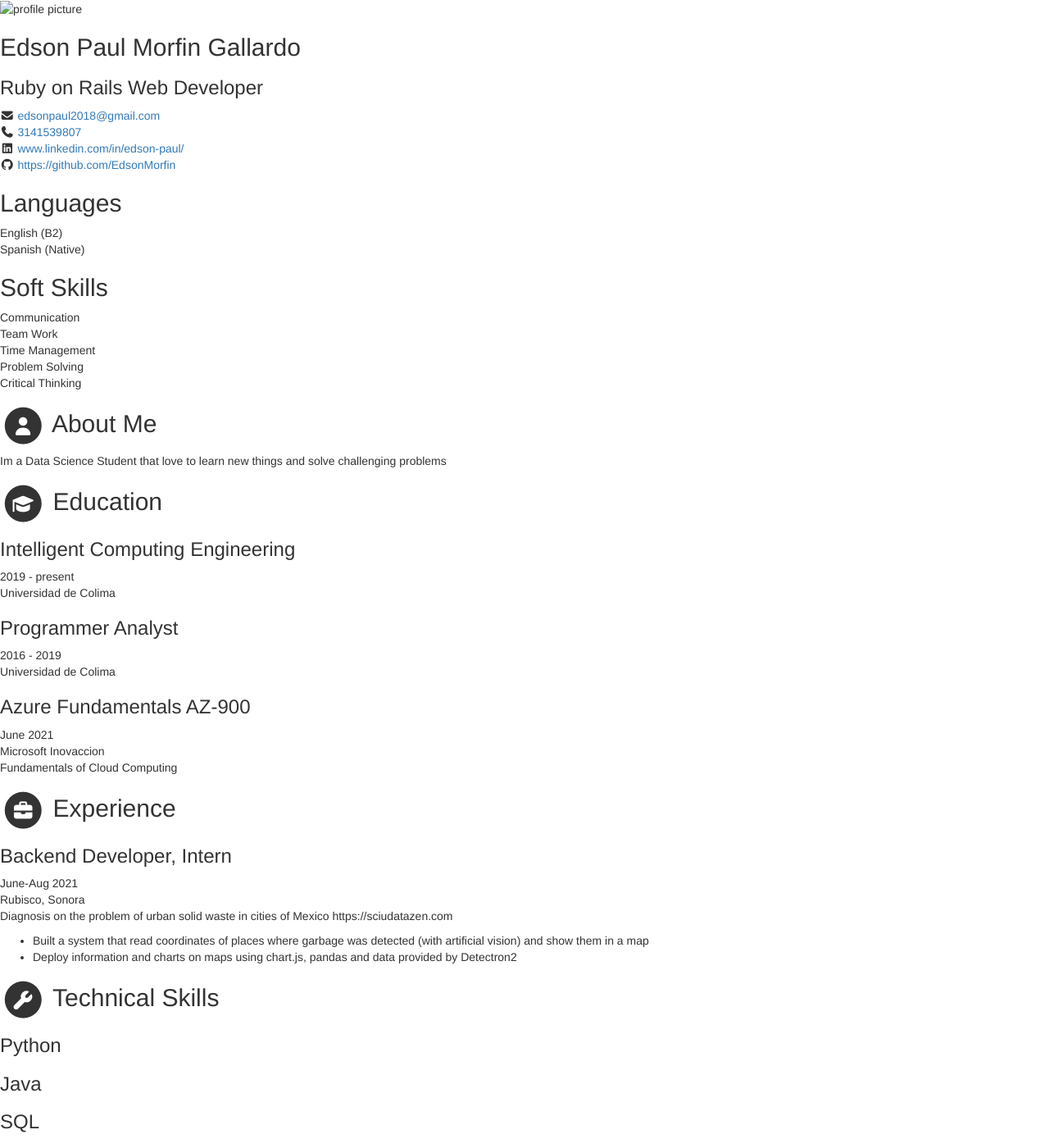
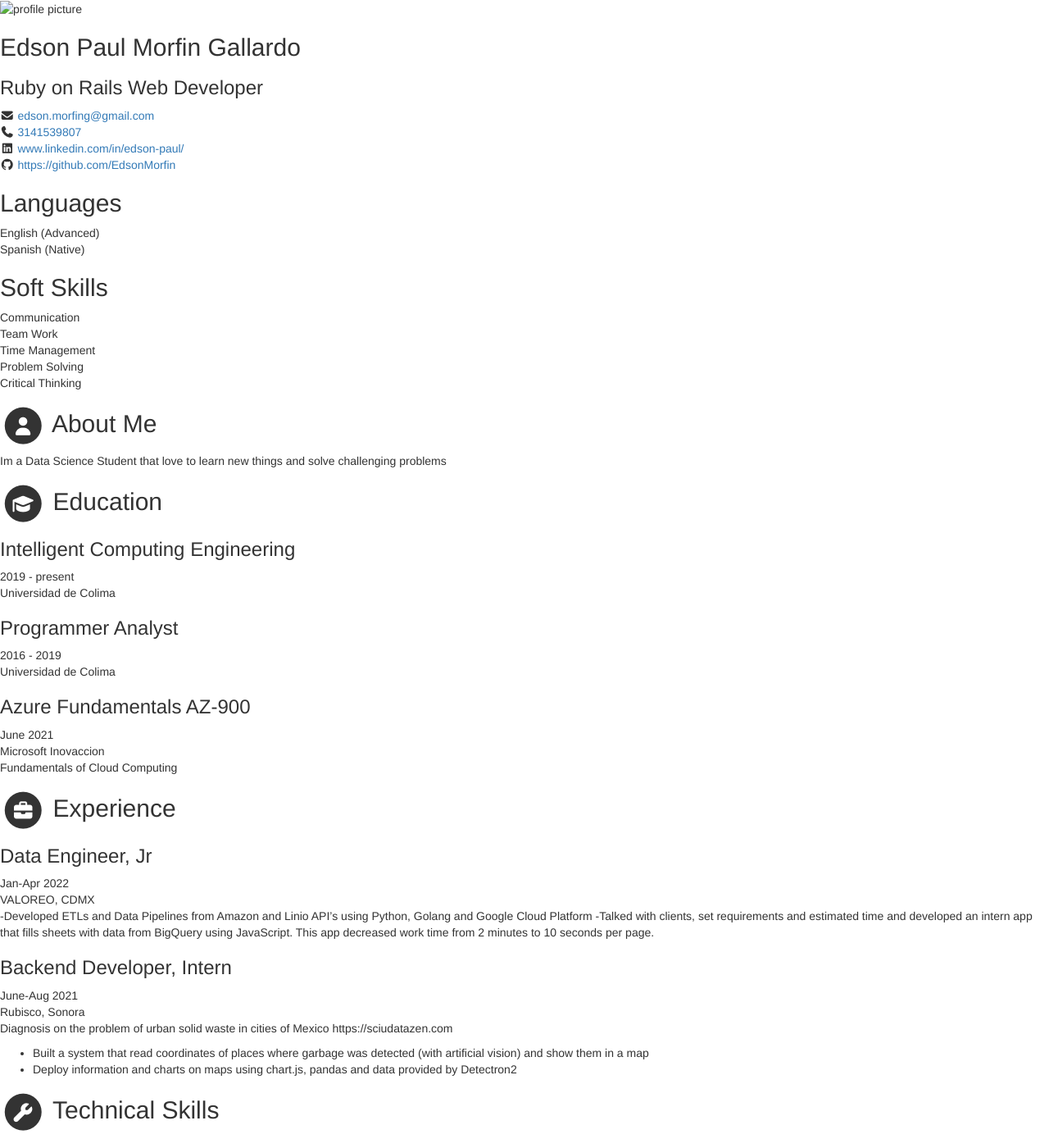
Before and after one commit to BC-MAY-21-ROR/kata-03-resume-scorecard-EdsonMorfin, a Jekyll site: the page built from index.html, in a window 1280 px wide and 1400 px high. Shown: the whole window at 82% size. Built offline with Jekyll 4.4.1, drawn with Linux system fonts in a browser that asks for light colours; nearby versions of some CDN libraries; library files that are not in the unit come from our copies.

Commit message:
update information sept

```diff
--- a/_data/data.yml
+++ b/_data/data.yml
@@ -12,7 +12,7 @@ sidebar:
   avatar: escudo.png # No modificar
 
   # Actualiza tus datos de contacto
-  email: edsonpaul2018@gmail.com
+  email: edson.morfing@gmail.com
   phone: 3141539807
   website:
   linkedin: www.linkedin.com/in/edson-paul/
@@ -27,7 +27,7 @@ sidebar:
   # Actualiza según los idiomas y nieles que tienes. Agrega o Elimina según sea necesario.
   languages:
     - idiom: English
-      level: B2 # Utiliza el resultado de tu examen oficial, o el nivel de acuerdo al modelo Dreyfus
+      level: Advanced # Utiliza el resultado de tu examen oficial, o el nivel de acuerdo al modelo Dreyfus
 
     - idiom: Spanish
       level: Native # Utiliza el resultado de tu examen oficial, o el nivel de acuerdo al modelo Dreyfus
@@ -74,7 +74,16 @@ educationcomplete:
       Fundamentals of Cloud Computing
 
 # Registra aquí tu experiencia. Agrega o elimina según sea necesario
+
+
 experiences:
+  - role: Data Engineer, Jr
+    time: Jan-Apr 2022
+    company: VALOREO, CDMX
+    details: |
+      -Developed ETLs and Data Pipelines from Amazon and Linio API's using Python, Golang and Google Cloud Platform
+      -Talked with clients, set requirements and estimated time and developed an intern app that fills sheets with data from BigQuery using JavaScript. This app decreased work time from 2 minutes to 10 seconds per page.
+
   - role: Backend Developer, Intern
     time: June-Aug 2021
     company: Rubisco, Sonora
@@ -97,20 +106,20 @@ skills:
     - name: Python
       level: 60%
 
-    - name: Java
-      level: 40%
+    - name: JavaScript
+      level: 60%
 
     - name: SQL
-      level: 20%
+      level: 60%
 
-    - name: HTML
+    - name: Golang
       level: 60%
 
     - name: CSS
       level: 60%
 
     - name: GIT
-      level: 40%
+      level: 80%
 
     - name: Ruby
       level: 40%
```
